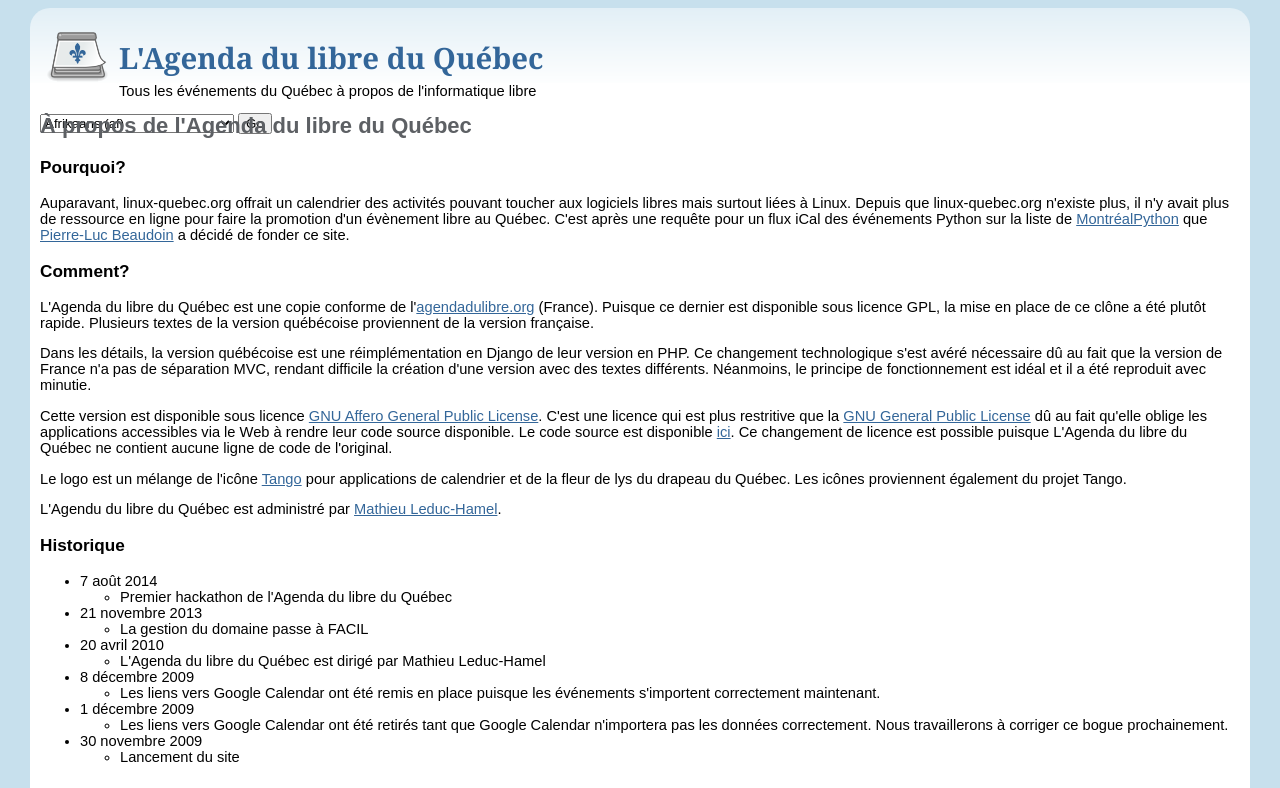
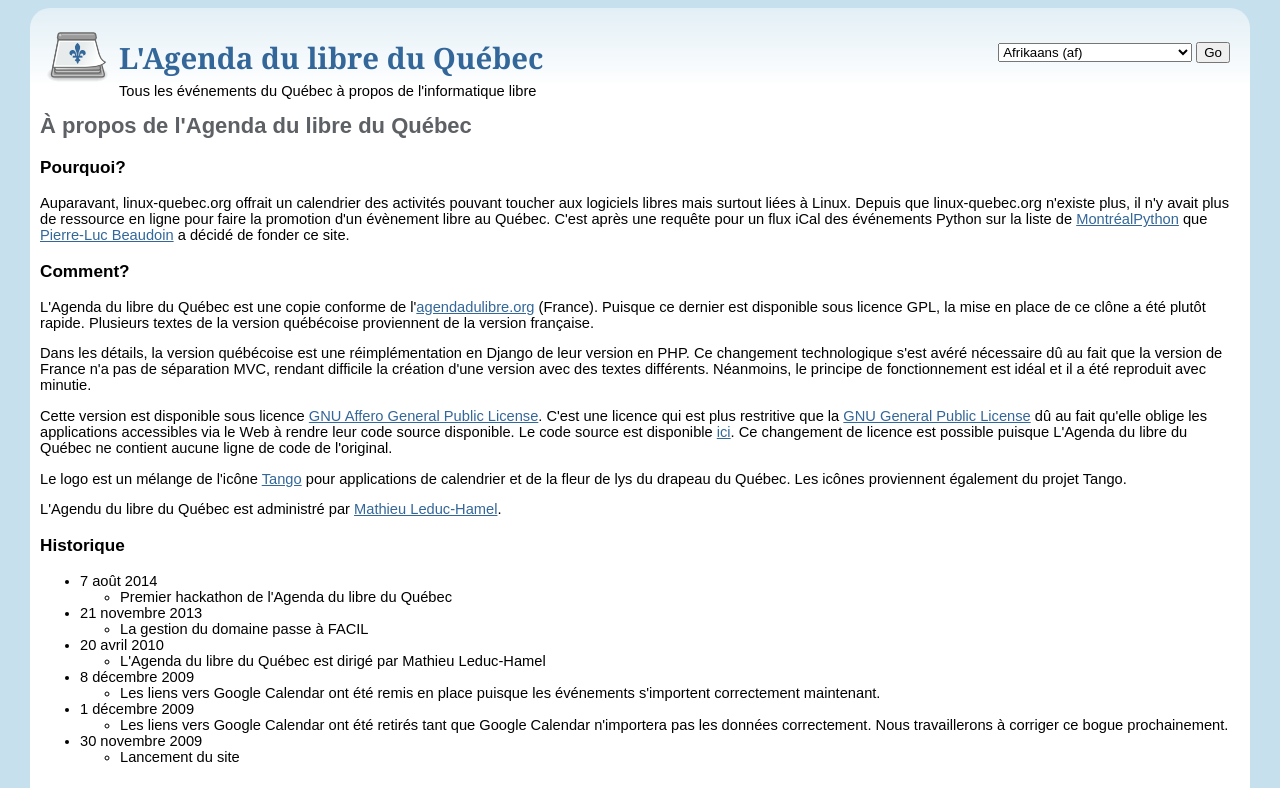
Before and after one commit to mlhamel/agendadulibre, a Django app: template agenda/templates/about.html in a window 1280 px wide. Shown: the top 788 px of the page. Run offline with Django 3.2, Linux system fonts and the light colour scheme; the template is opened without the code that fills it, so the values that code supplies are empty; parts of the project's set-up code (start-up, migrations or seed data) failed here and were passed over.

Commit message:
fixe la position du selecteur de langues

```diff
--- a/agenda/templates/base.html
+++ b/agenda/templates/base.html
@@ -25,9 +25,7 @@
       <div class="actions">
         {% block actions %}
         {% endblock %}
-      </div>
-      <h1><a href="/">L'Agenda du libre du Québec</a></h1>
-      <p id="subtitle">Tous les événements du Québec à propos de l'informatique libre</p>
+        <div class="language-selector action" style="margin-top: 4px; margin-left: 20px;">
           <form action="/i18n/setlang/" method="post">{% csrf_token %}
             <input name="next" type="hidden" value="{{ redirect_to }}" />
             <select name="language">
@@ -39,6 +37,10 @@
             </select>
             <input type="submit" value="Go" />
           </form>
+        </div>
+      </div>
+      <h1><a href="/">L'Agenda du libre du Québec</a></h1>
+      <p id="subtitle">Tous les événements du Québec à propos de l'informatique libre</p>
     </div>
     <div class="main">
       {% block content %}
```
Lines whose indentation alone changed are shown as unchanged.
